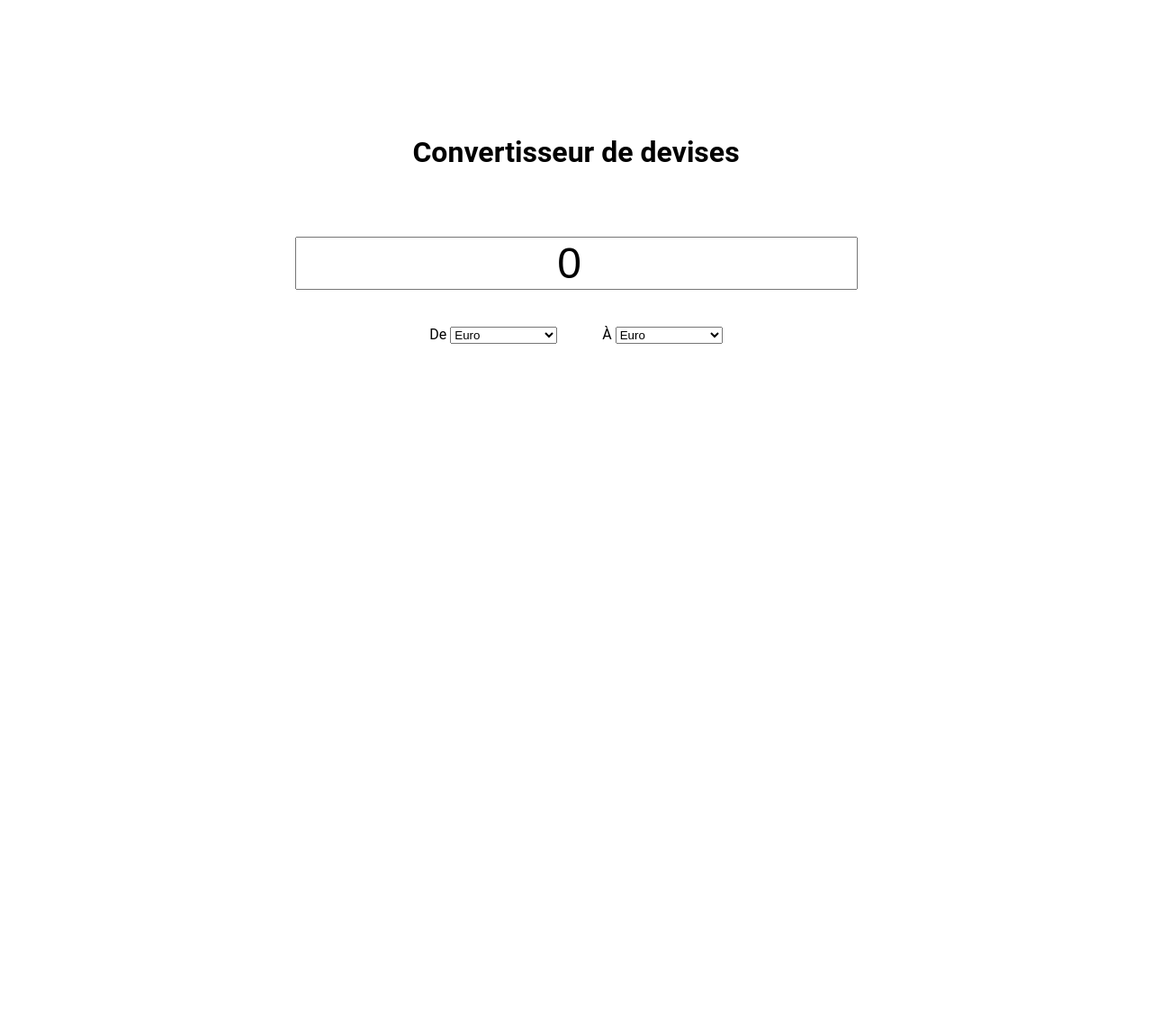
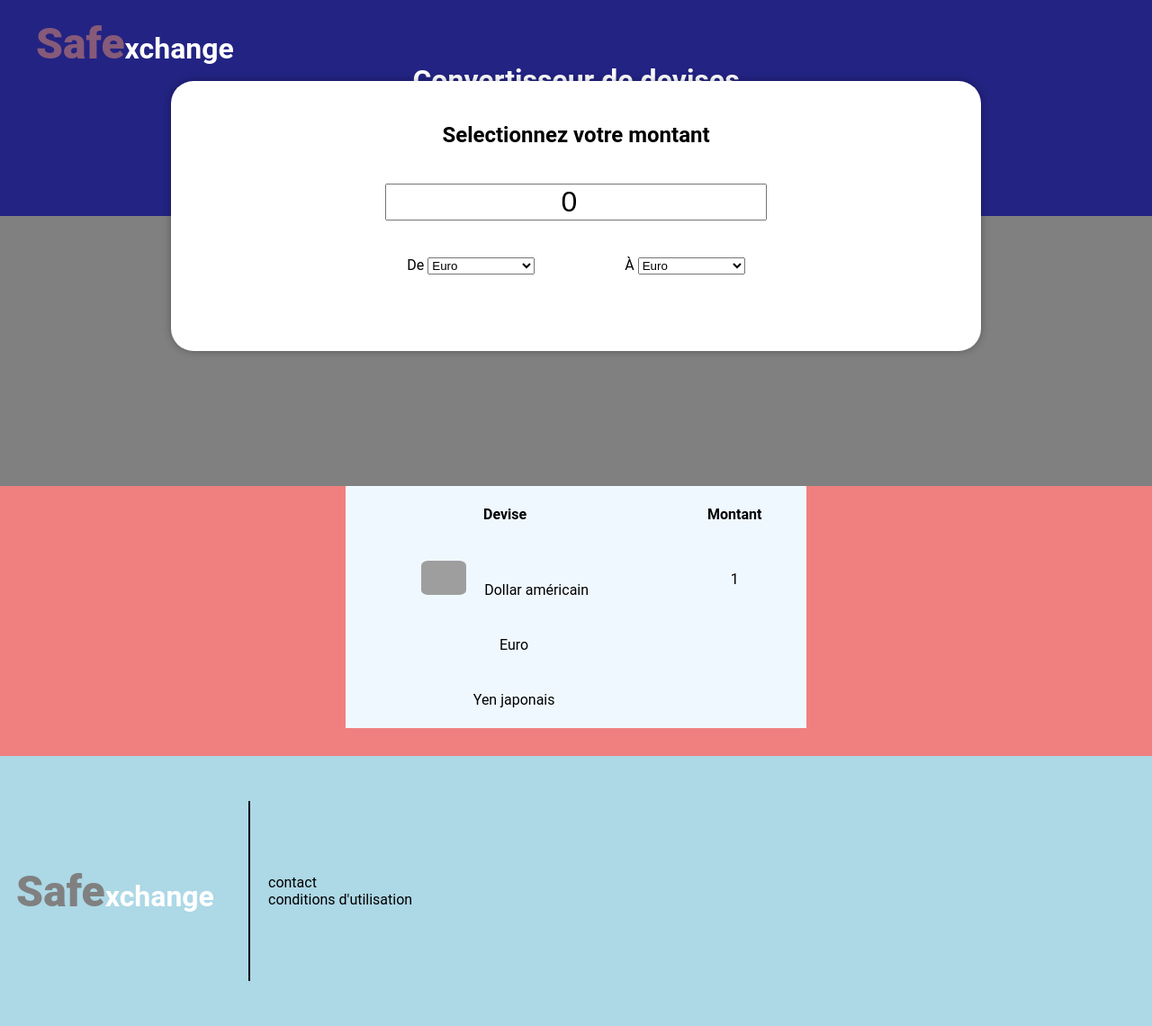
Before and after one commit to Drixares/git_cours, a plain HTML site: page index.html in a window 1280 px wide. Shown: the whole page at 90% size. Before the commit the page ends 800 px from the top, so only its background shows below. Drawn offline with Linux system fonts and the light colour scheme; grey boxes are pictures that could not be loaded.

Commit message:
1st partie front du site

```diff
--- a/css/style.css
+++ b/css/style.css
@@ -4,16 +4,30 @@
   box-sizing: border-box;
 }
 
-html, body, .container {
-  height: 100%;
-  overflow-x: hidden;
+body {
+  background-color: grey;
+}
+
+html, body, footer {
   font-family: "Roboto", sans-serif;
 }
 
-h1 {
-  text-align: center;
-  padding-top: 150px;
-  padding-bottom: 75px;
+.logo {
+  position: absolute;
+  top: 20px;
+  left: 40px;
+  font-size: 3rem;
+}
+
+.logo p {
+  font-weight: 900;
+  color: rgb(134, 90, 121);
+}
+
+.logo span {
+  font-weight: lighter ;
+  color: white;
+  font-size: 2rem;
 }
 
 form {
@@ -29,7 +43,7 @@ form {
   display: flex;
   justify-content: space-between;
   align-items: center;
-  gap: 50px;
+  gap: 100px;
 }
 
 .montant-group {
@@ -43,8 +57,9 @@ form {
   margin-top: 4px;
 }
 
+
 input#amount {
-  font-size: 3rem;
+  font-size: 2rem;
   text-align: center;
 }
 
@@ -54,3 +69,94 @@ input#amount {
   font-weight: 600;
   color: #000;
 }
+
+  .banner {
+    display: flex;
+    height: 30vh;
+    background-color: rgb(35, 35, 131);
+    justify-content: center;
+    /* align-items: center; */
+    color: white;
+  }
+
+  .banner h1 {
+    font-size: 2em;
+    margin-top: 70px;
+  }
+
+  .container {
+    display: flex;
+    justify-content: center;
+  }
+  .box {
+    height: 300px;
+    width: 900px;
+    background-color: white;
+    display: flex;
+    justify-content: center;
+    align-items: center;
+    border-radius: 25px;
+    box-shadow: 0 0 10px rgba(0, 0, 0, 0.3);
+    transform: translateY(-50%);
+  }
+
+  .tableau {
+    height: 300px;
+    width: 100%;
+    background-color: lightcoral;
+    display: flex;
+    justify-content: center;
+
+  }
+
+  table {
+    width: 40%;
+    background-color: aliceblue;
+  }
+  tr th {
+    padding: 20px;
+  }
+
+  tr td {
+    padding: 20px;
+    text-align: center;
+  }
+  td img {
+    margin-right: 20px;
+    border-radius: 15%;
+  }
+
+
+
+  footer {
+    height: 300px;
+    background-color: lightblue;
+    display: flex;
+    align-items: center;
+  }
+
+  .barre {
+    display: flex;
+    width: 2px;
+    height: 200px;
+    background-color: black;
+    margin: 20px;
+    align-items: center;
+  }
+
+  .logo_footer {
+    width: 20%;
+    text-align: center;
+    font-size: 3rem;
+  }
+
+  .logo_footer p {
+  font-weight: 900;
+  color: grey;
+}
+
+.logo_footer span {
+  font-weight: lighter ;
+  color: white;
+  font-size: 2rem;
+}
--- a/index.html
+++ b/index.html
@@ -6,10 +6,23 @@
   <link rel="stylesheet" href="/css/style.css">
   <title>Projet Git - Convertsseur de devises</title>
 </head>
+
+<header>
+    <div class="logo">
+        <p>Safe<span>xchange</span></p>
+    </div>
+</header>
 <body>
+
+    <div class="banner">
+      <h1>Convertisseur de devises</h1>
+    </div>
     <div class="container">
-    <h1>Convertisseur de devises</h1>
+        <div class="box">
           <form method="get" id="form">
+            <div class="title">
+                <h2>Selectionnez votre montant</h2>
+            </div>
             <div class="form-group montant-group">
               <input type="number" id="amount" name="amount" min="0" value="0" required>
             </div>
@@ -35,6 +48,57 @@
             <!-- <button type="submit">Submit</button> -->
           </form>
         </div>
+    </div>
+
+    <div class="tableau">
+      <table style="margin-bottom: 500px;">
+        <tr>
+          <th>Devise</th>
+          <th>Montant</th>
+        </tr>
+
+        <tr>
+          <td><img src="https://img.freepik.com/vecteurs-premium/agitant-drapeau-etats-unis_263779-93.jpg" alt="" width="50px">Dollar américain</td>
+          <td id="dollar">1</td>
+        </tr>
+
+        <tr>
+          <td><img src="" alt="">Euro</td>
+          <td id="euro"></td>
+        </tr>
+
+        <tr>
+          <td><img src="" alt="">Yen japonais</td>
+          <td id="yen"></td>
+        </tr>
+
+      </table>
+    </div>
+    <article>
+      <div>
+
+      </div>
+
+      <div>
+
+      </div>
+    </article>
+
+    <footer>
+
+      <div class="logo_footer">
+        <p>Safe<span>xchange</span></p>
+      </div>
+
+      <div class="barre"></div>
+      <div class="footer2">
+        <p>contact</p>
+        <p>conditions d'utilisation</p>
+      </div>
+
+    </footer>
+
+
   <script src="/js/main.js"></script>
 </body>
 </html>
```
Lines whose indentation alone changed are shown as unchanged.
